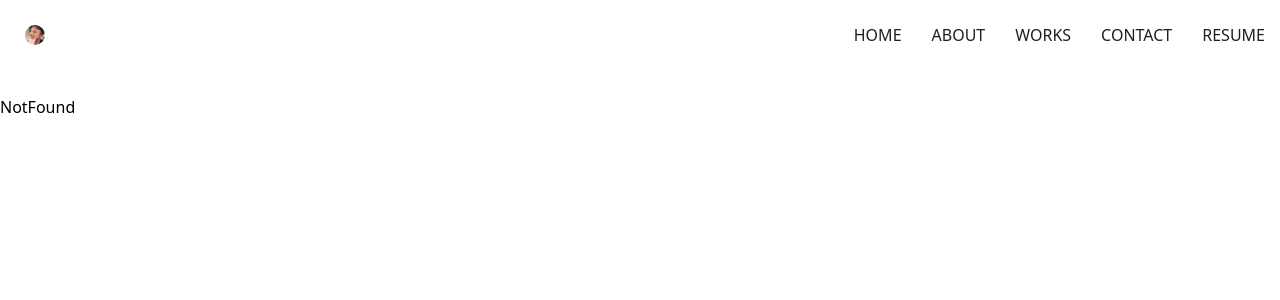
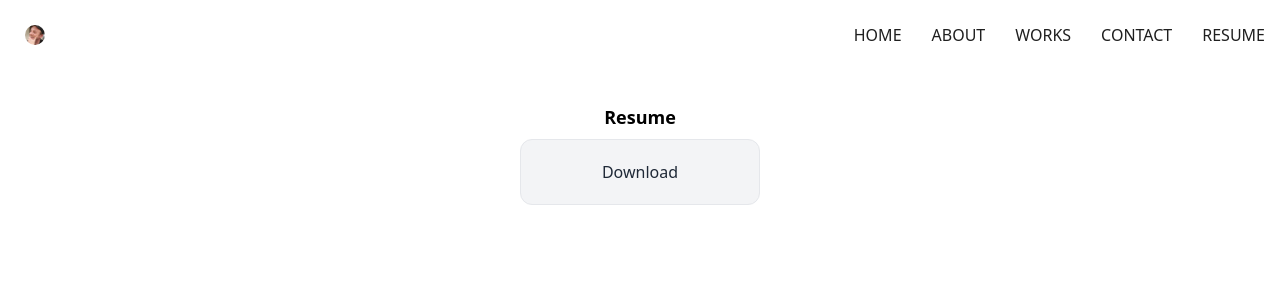
Before and after one commit to jonteal/jt-portfolio-2023, a React (Vite) app: page /resume in a window 1280 px wide. Shown: the top 300 px of the page. Built offline with nearby package versions, Linux system fonts and the light colour scheme.

Commit message:
add pdf for new resume

```diff
--- a/index.html
+++ b/index.html
@@ -5,7 +5,7 @@
     <link rel="icon" type="image/svg+xml" href="/vite.svg" />
     <link href="/dist/output.css" rel="stylesheet">
     <meta name="viewport" content="width=device-width, initial-scale=1.0" />
-    <title>Vite + React</title>
+    <title>Jon Jackson Portfolio</title>
   </head>
   <body>
     <div id="root"></div>
--- a/src/App.css
+++ b/src/App.css
@@ -1,3 +1,7 @@
 @tailwind base;
 @tailwind components;
 @tailwind utilities;
+
+.body {
+    margin: 0;
+}
--- a/src/App.jsx
+++ b/src/App.jsx
@@ -3,7 +3,7 @@ import Home from "./pages/Home/Home";
 import Contact from "./pages/Contact/Contact";
 import About from "./pages/About/About";
 import Works from "./pages/Works/Works";
-// import Resume from "./pages/Resume/Resume";
+import Resume from "./pages/Resume/Resume";
 import NotFound from "./pages/NotFound/NotFound";
 import Navigation from "./components/Navigation/Navigation";
 
@@ -19,7 +19,7 @@ function App() {
             <Route path="about" element={<About />} />
             <Route path="contact" element={<Contact />} />
             <Route path="works" element={<Works />} />
-            {/* <Route path="resume" element={<Resume />} /> */}
+            <Route path="resume" element={<Resume />} />
             <Route path="*" element={<NotFound />} />
           </Route>
         </Routes>
--- a/src/index.css
+++ b/src/index.css
@@ -1,3 +1,7 @@
 @tailwind base;
 @tailwind components;
 @tailwind utilities;
+
+.body {
+    margin: 0;
+}
--- a/src/pages/Resume/Resume.jsx
+++ b/src/pages/Resume/Resume.jsx
@@ -1,14 +1,21 @@
 import ResumePdf from "../../assets/images/resume.pdf";
+
+import "./resume.css";
 
 const Resume = () => {
   return (
-    <div>
+    <div className="resume-container">
       <h1 className="text-black text-lg font-bold p-2">Resume</h1>
-      <a href={ResumePdf}>Download</a>
+      <a
+        className="transform transition duration-500 hover:text-gray-100 hover:scale-110 hover:bg-cyan-700 flex justify-center items-center mt-0 mb-5 py-5 text-gray-800 bg-gray-100 p-5 border rounded-xl w-60"
+        href={ResumePdf}
+      >
+        Download
+      </a>
 
-      <h2>Work</h2>
+      {/* <h2>Work</h2>
       <h3>CVS Health</h3>
-      <p>Digital Software Engineer</p>
+      <p>Digital Software Engineer</p> */}
     </div>
   );
 };
--- /dev/null
+++ b/src/pages/Resume/resume.css
@@ -0,0 +1,6 @@
+.resume-container {
+    display: flex;
+    flex-direction: column;
+    align-items: center;
+    justify-content: center;
+}
```
Also changed, not shown: 1 other file (tests, documents, lock files or other folders).
